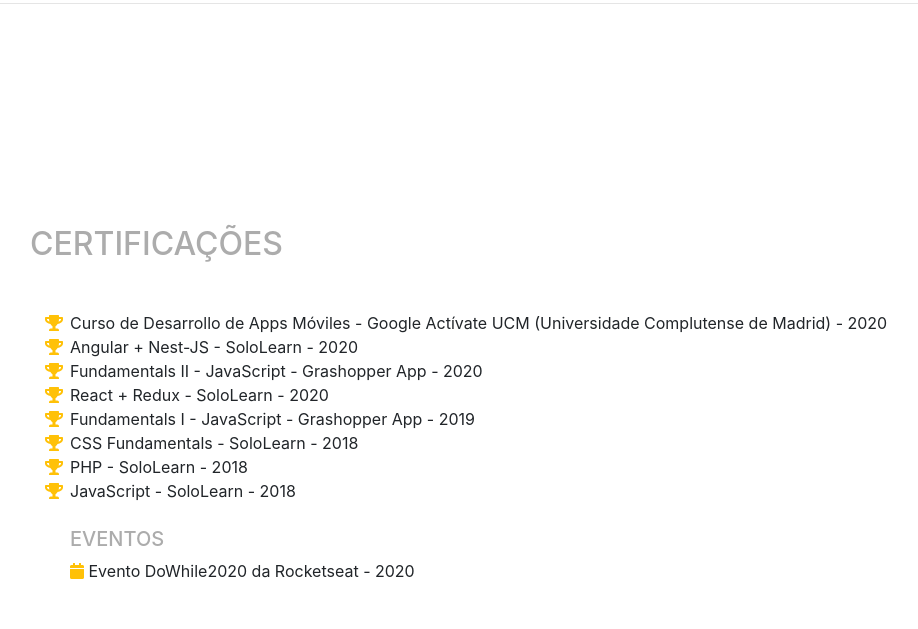
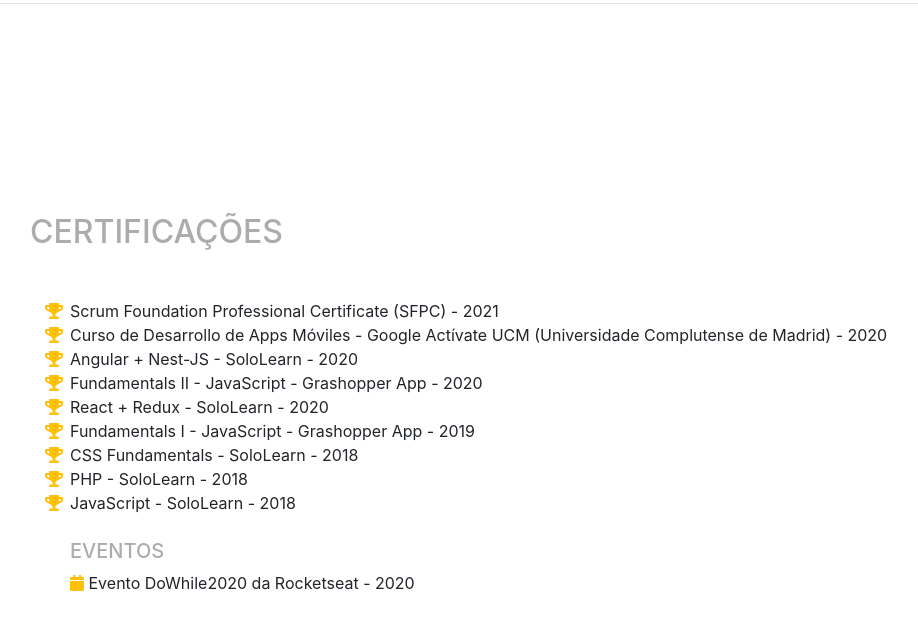
Before and after one commit to carlospessin/carlospessin.github.io, a website with bundled scripts: page index.html in a window 1280 px wide. Shown: the part 2399-3028 px from the top of the page, without its empty margins (290-1208 px from the left). Built offline with nearby package versions, Linux system fonts and the light colour scheme; a web font is replaced by a local one.

Commit message:
Update index.html

```diff
--- a/index.html
+++ b/index.html
@@ -157,6 +157,10 @@
       <div class="w-100">
         <h2 class="mb-5">Certificações</h2>
         <ul class="fa-ul mb-0">
+           <li>
+            <i class="fa-li fa fa-trophy text-warning"></i>
+            Scrum Foundation Professional Certificate (SFPC) - 2021
+          </li>
           <li>
             <i class="fa-li fa fa-trophy text-warning"></i>
             Curso de Desarrollo de Apps Móviles - Google Actívate UCM (Universidade Complutense de Madrid) - 2020
```
